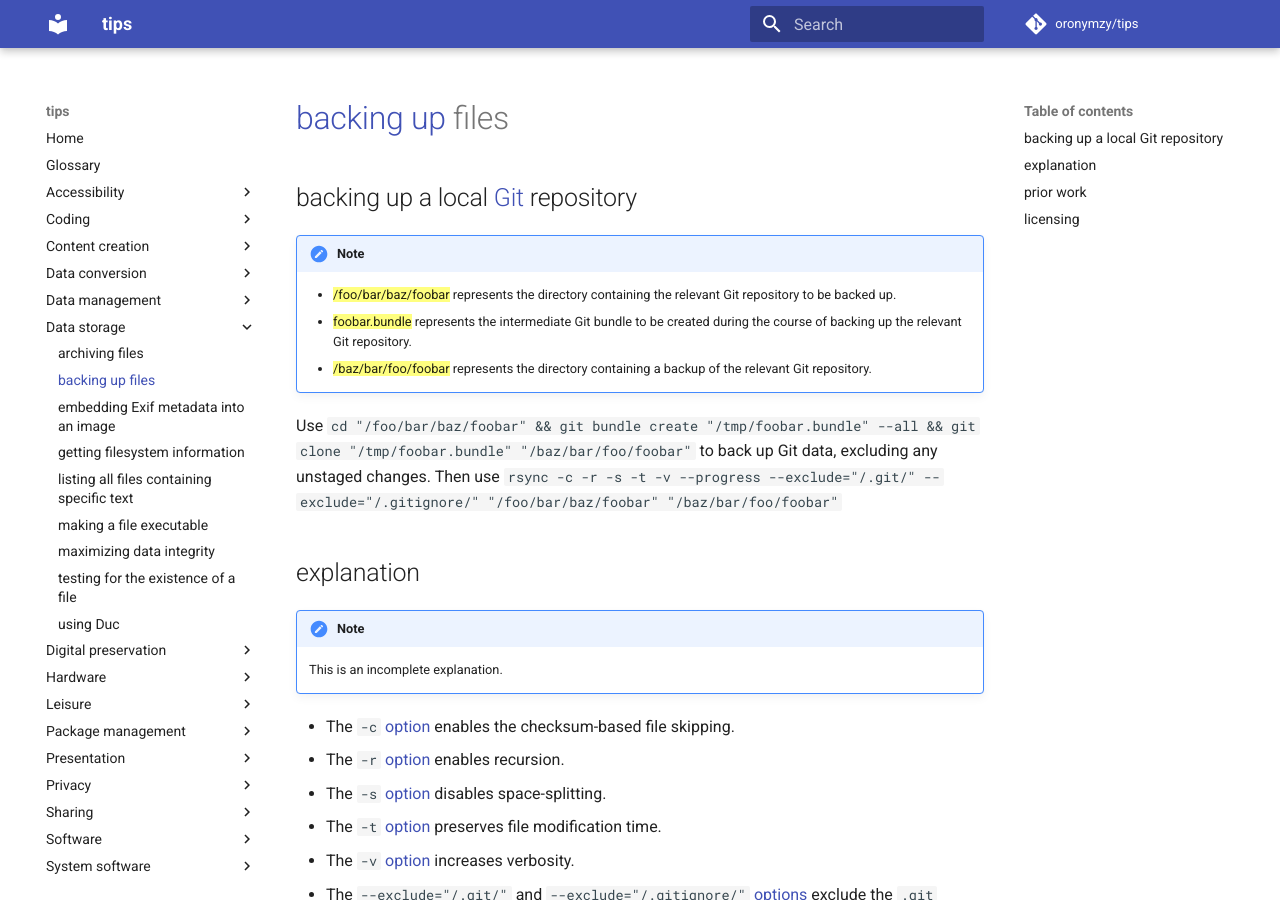
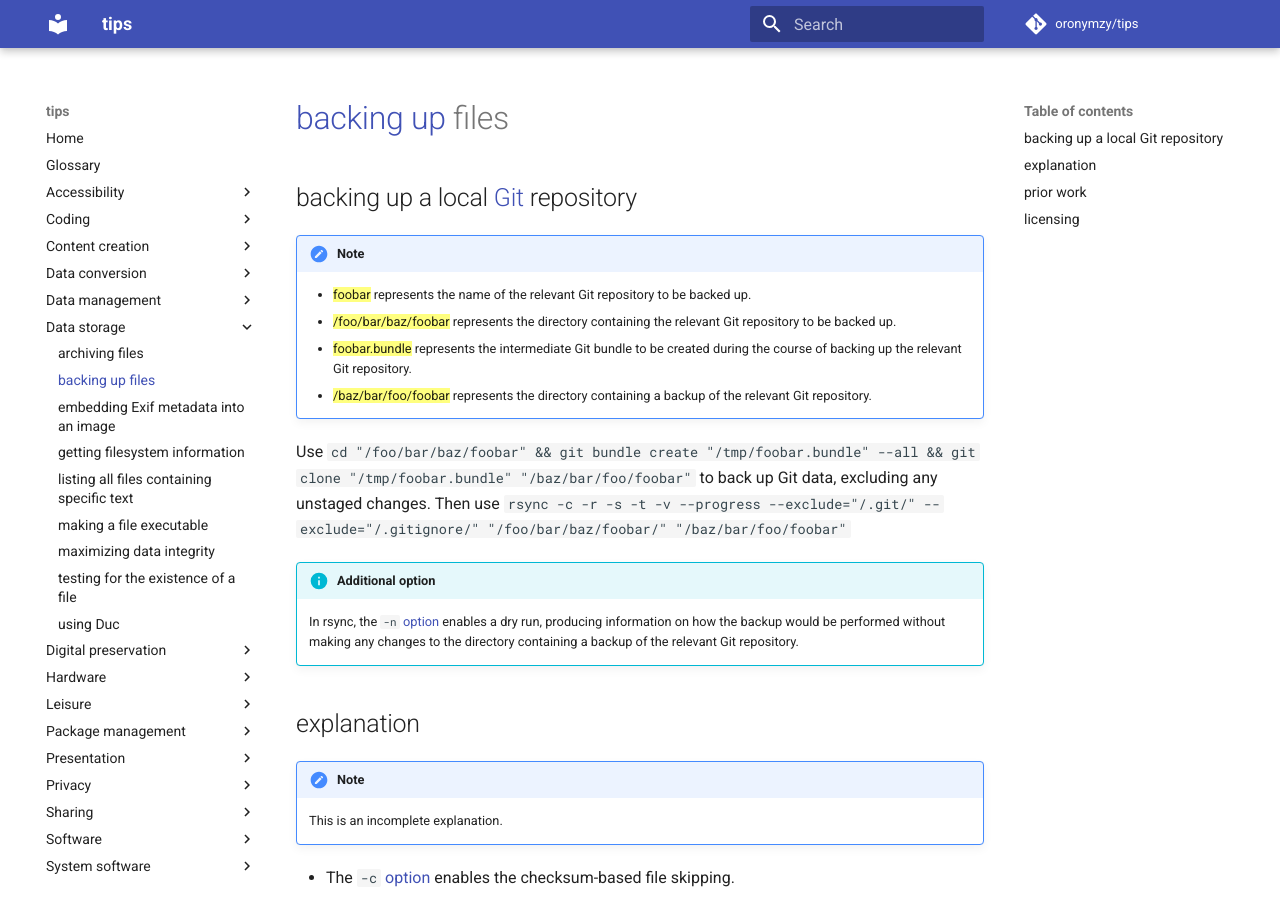
Before and after one commit to oronymzy/tips, an MkDocs documentation site: the page built from docs/bkgupfl.md, in a window 1280 px wide and 900 px high. Built offline with MkDocs 1.6.1 and Material for MkDocs 9.7.7, drawn with Linux system fonts in a browser that asks for light colours; comment, search, counter and statistics services are not loaded.

Commit message:
Fix script, add admonition, add informational content
Fix script by adding a missing trailing slash.
Add 'Additional option' admonition, with information on how to enable a
dry run in rsync.
Add unordered list item in admonition with information on a string that
represents the name of the relevant Git repository to be backed up.

```diff
--- a/docs/bkgupfl.md
+++ b/docs/bkgupfl.md
@@ -3,11 +3,16 @@
 
 !!! note
 
+    - {==foobar==} represents the name of the relevant Git repository to be backed up.
     - {==/foo/bar/baz/foobar==} represents the directory containing the relevant Git repository to be backed up.
     - {==foobar.bundle==} represents the intermediate Git bundle to be created during the course of backing up the relevant Git repository.
     - {==/baz/bar/foo/foobar==} represents the directory containing a backup of the relevant Git repository.
 
-Use `cd "/foo/bar/baz/foobar" && git bundle create "/tmp/foobar.bundle" --all && git clone "/tmp/foobar.bundle" "/baz/bar/foo/foobar"` to back up Git data, excluding any unstaged changes. Then use `rsync -c -r -s -t -v --progress --exclude="/.git/" --exclude="/.gitignore/" "/foo/bar/baz/foobar" "/baz/bar/foo/foobar"`
+Use `cd "/foo/bar/baz/foobar" && git bundle create "/tmp/foobar.bundle" --all && git clone "/tmp/foobar.bundle" "/baz/bar/foo/foobar"` to back up Git data, excluding any unstaged changes. Then use `rsync -c -r -s -t -v --progress --exclude="/.git/" --exclude="/.gitignore/" "/foo/bar/baz/foobar/" "/baz/bar/foo/foobar"`
+
+!!! info "Additional option"
+
+    In rsync, the `-n` [option] enables a dry run, producing information on how the backup would be performed without making any changes to the directory containing a backup of the relevant Git repository.
 
 ## explanation
 
```
